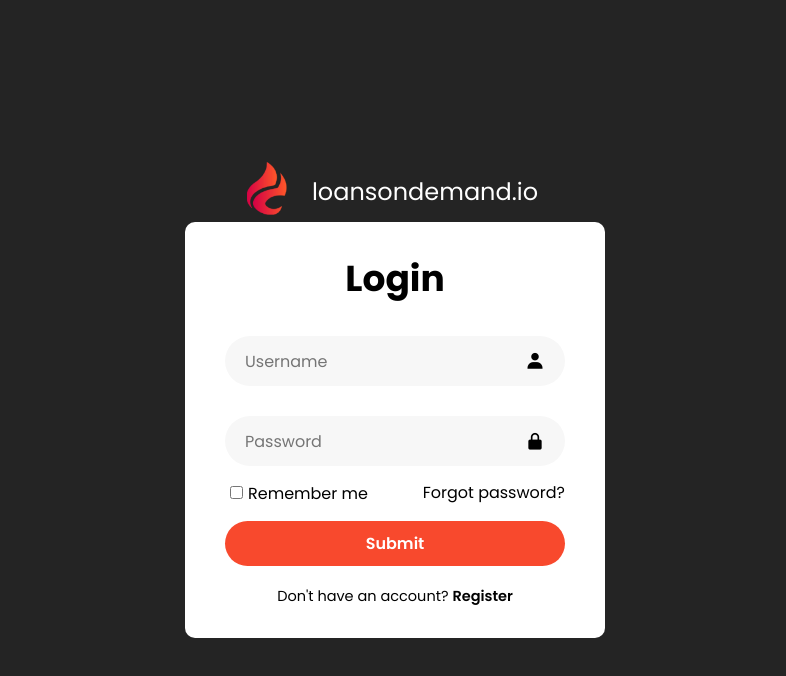
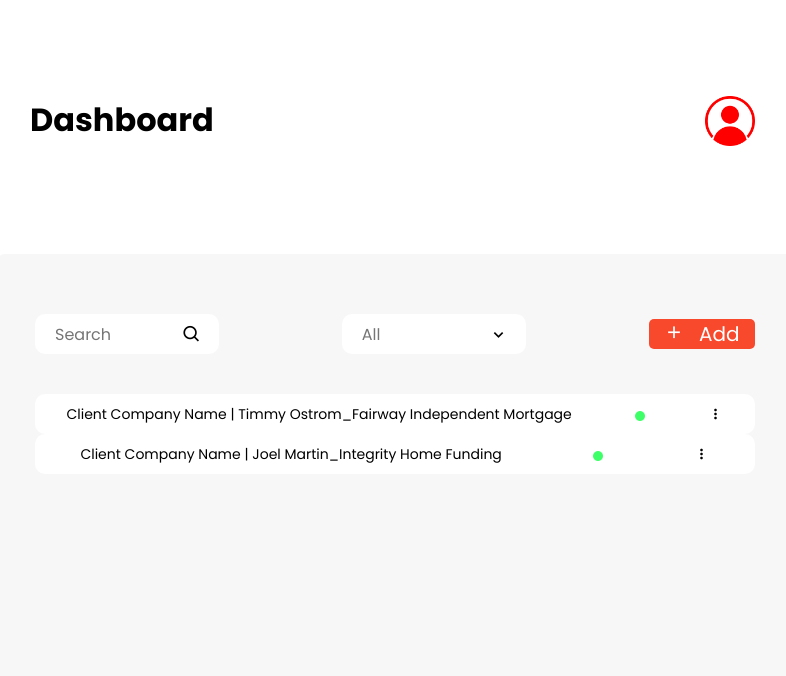
Before and after one commit to DaaS-GoVanilla/Frontend, a React (Vite) app: page / in a window 1280 px wide. Shown: the top 676 px of the page, without its empty margins (245-1031 px from the left). Built offline with nearby package versions, Linux system fonts and the light colour scheme.

Commit message:
API integration for login and dashboard

```diff
--- a/package.json
+++ b/package.json
@@ -10,8 +10,10 @@
     "preview": "vite preview"
   },
   "dependencies": {
+    "axios": "^1.5.1",
     "react": "^18.2.0",
-    "react-dom": "^18.2.0"
+    "react-dom": "^18.2.0",
+    "react-router-dom": "^6.17.0"
   },
   "devDependencies": {
     "@types/react": "^18.2.15",
--- a/src/App.jsx
+++ b/src/App.jsx
@@ -1,11 +1,11 @@
 import './App.css'
-import Login from './pages/Login'
+import Dashboard from './pages/Dashboard'
 
 function App() {
 
   return (
     <>
-      <Login />
+      <Dashboard />
     </>
   )
 }
--- a/src/pages/Dashboard.jsx
+++ b/src/pages/Dashboard.jsx
@@ -1,7 +1,41 @@
-import React from 'react'
-import './dashboard.css'
+import React, { useState, useEffect } from 'react';
+import './dashboard.css';
+import axios from 'axios';
 
 function Dashboard() {
+    // const [clients, setClients] = useState([]);
+
+    const clients = [
+        {
+            companyName: "Timmy Ostrom_Fairway Independent Mortgage",
+            locationID: "mqafKFlMAGC75HeD7aDm",
+            api: "eyJhbGciOiJIUzI1NiIsInR5cCI6IkpXVCJ9",
+            calendarLink: "https://api.leadconnectorhq.com/widget/bookings/loan-consultation-30-minute-call-timmy-ostrom",
+            specialNotes: "Assign Lead to Timmy",
+            liveTransferForm: "https://api.leadconnectorhq.com/widget/form/m1pEBt6J1FlM4I0JfeQ1",
+            apptBookedForm: "https://api.leadconnectorhq.com/widget/form/a78x0hbEPoRGVyEUOdfV"
+        },
+        {
+            companyName: "Joel Martin_Integrity Home Funding",
+            locationID: "TH6woF4OR5VBIn8agpXL",
+            api: "eyJhbGciOiJIUzI1NiIsInR5cCI6IkpXVCJ0",
+            calendarLink: "https://api.leadconnectorhq.com/widget/bookings/loan-consultation-30-minute-call-joel-martin",
+            specialNotes: "Assign Lead to Joel",
+            liveTransferForm: "https://api.leadconnectorhq.com/widget/form/tXm92UTicQv2yA0piOnv",
+            apptBookedForm: "https://api.leadconnectorhq.com/widget/form/oMX8hGpMqrdtnn2VWY0M"
+        },
+    ]
+
+    // useEffect(() => {
+    //     axios.get('/api/clients')
+    //         .then(response => {
+    //             setClients(response.data);
+    //         })
+    //         .catch(error => {
+    //             console.error('Error fetching client data:', error);
+    //         });
+    // }, []);
+
     return (
         <div className="dashboard">
             <div className="top">
@@ -24,14 +58,16 @@ function Dashboard() {
                     </div>
                     <button type="submit" className="btn"><i className='bx bx-plus'></i>Add</button>
                 </div>
-                <div className="second-main">
-                    <p className="current-client">Client Company Name  | Timmy Ostrom_Fairway Independent Mortgage</p>
-                    <div className="green"><img src="/src/assets/green.png" alt="" /></div>
-                    <div className="dot"><i className='bx bx-dots-vertical-rounded'></i></div>
-                </div>
+                {clients.map(client => (
+                    <div key={client.api} className="second-main">
+                        <p className="current-client">Client Company Name | {client.companyName}</p>
+                        <div className="green"><img src='/src/assets/green.png' alt='' /></div>
+                        <div className="dot"><i className='bx bx-dots-vertical-rounded'></i></div>
+                    </div>
+                ))}
             </div>
         </div>
-    )
+    );
 }
 
-export default Dashboard
+export default Dashboard;
--- a/src/pages/Login.jsx
+++ b/src/pages/Login.jsx
@@ -1,12 +1,12 @@
 import React, { useState } from 'react';
 import './login.css';
 import axios from 'axios';
-import { useHistory } from 'react-router-dom';
+// import { useHistory } from 'react-router-dom';
 
 function Login() {
     const [username, setUsername] = useState('');
     const [password, setPassword] = useState('');
-    const history = useHistory();
+    // const history = useHistory();
 
     const handleLogin = async (e) => {
         e.preventDefault();
@@ -14,7 +14,7 @@ function Login() {
             const response = await axios.post('/api/login', { username, password });
             if (response.status === 200) {
                 // Redirect to another page upon successful login
-                history.push('/dashboard');
+                // history.push('/dashboard');
             } else {
                 alert('Login failed. Please check your credentials.');
             }
```
Also changed, not shown: 1 other file (tests, documents, lock files or other folders).
